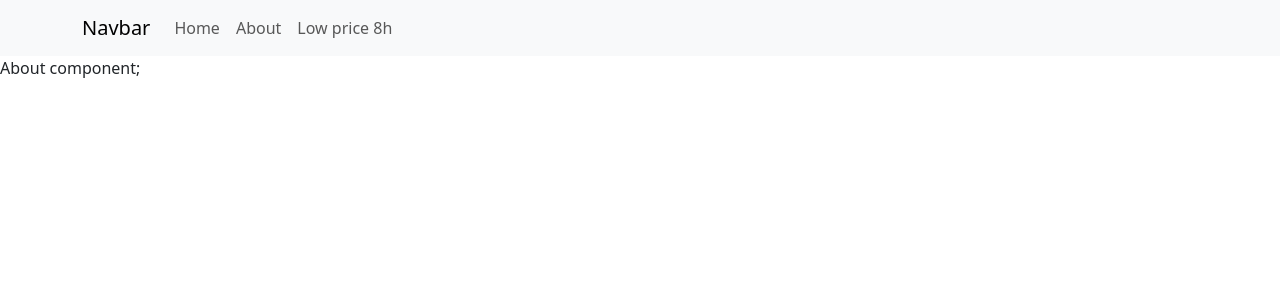
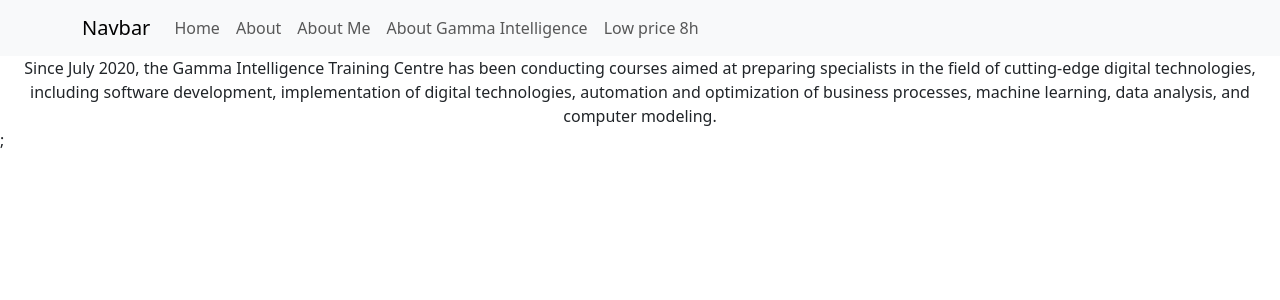
Before and after one commit to TatianaSambueva/Elektrikell, a React (Create React App) app: page /about/gamma in a window 1280 px wide. Shown: the top 300 px of the page. Built offline with nearby package versions, Linux system fonts and the light colour scheme.

Commit message:
infro about project, me and gamma. Links added.

```diff
--- a/src/About/About.jsx
+++ b/src/About/About.jsx
@@ -1,11 +1,15 @@
 import { useEffect } from "react";
-import { useLocation, useParams, useNavigate } from "react-router-dom";
+import { useParams, useNavigate } from "react-router-dom";
 
 
 function About() {
-    const location = useLocation();
+
     const params = useParams();
     const navigate = useNavigate();
+
+    const textCentered = {
+        textAlign: 'center'
+    };
 
 
     console.log('params', params);
@@ -14,7 +18,16 @@ function About() {
         if (params.id === "999") navigate("/");
     }, [params, navigate]);
 
-    return <>About component</>;
+    return <>
+        <div style={textCentered}>
+            This is my first react project.<br></br>
+            Here you can look for electricity prices and find the cheapest price for you.<br></br>
+            We used the following: react-bootstrap, lodash, API requests, recharts, react (useCallback, useEffect, useParams, useState, useMemo), react-router-dom (useLocation, useParams, useNavigate)
+        </div>
+
+
+
+    </>;
 }
 
 export default About;
--- /dev/null
+++ b/src/About/AboutMeAndGamma.jsx
@@ -0,0 +1,37 @@
+import React from 'react';
+
+function AboutMeAndGamma(props) {
+    const { info } = props;
+
+    const textCentered = {
+        textAlign: 'center'
+    };
+
+    const infoAboutMe = (
+        <div style={textCentered}>
+            My name is Tatiana. <br></br>
+            I study front-end development.
+        </div>
+    );
+
+    const infoAboutGamma = (
+        <div style={textCentered}>
+            Since July 2020, the Gamma Intelligence Training Centre has been conducting courses aimed at preparing specialists in the field of cutting-edge digital technologies, including software development, implementation of digital technologies, automation and optimization of business processes, machine learning, data analysis, and computer modeling.
+        </div>
+    );
+
+    let infoToShow;
+    if (info === 'me') {
+        infoToShow = infoAboutMe;
+    } else if (info === 'gamma') {
+        infoToShow = infoAboutGamma;
+    }
+
+    return (
+        <div>
+            {infoToShow}
+        </div>
+    );
+};
+
+export default AboutMeAndGamma;
--- a/src/App.jsx
+++ b/src/App.jsx
@@ -2,6 +2,7 @@ import { Routes, Route } from "react-router-dom";
 import ElectricPrice from "./ElectricPrice.";
 import About from "./About";
 import Navigation from "./Navigation";
+import AboutMeAndGamma from "./About/AboutMeAndGamma";
 
 function App() {
     return (
@@ -11,10 +12,10 @@ function App() {
                 <Route path="/" element={<ElectricPrice />}>
                     <Route path="lowprice/:hours" element={<ElectricPrice />} />
                 </Route>
-                <Route path="/about" element={<About />}>
-                    <Route path=":id" element={<About />} />
-                    <Route path=":id/:name" element={<About />} />
-                </Route>
+                <Route path="/about" element={<About />} />
+                <Route path="/about/me" element={<AboutMeAndGamma info="me" />} />
+                <Route path="/about/gamma" element={<AboutMeAndGamma info="gamma" />} />
+
 
                 <Route path="*" element={<h1>404</h1>} />
             </Routes>;
--- a/src/Navigation.jsx
+++ b/src/Navigation.jsx
@@ -11,6 +11,8 @@ function Navigation() {
                 <Nav className="me-auto">
                     <Link to="/" className="nav-link">Home</Link>
                     <Link to="/about" className="nav-link">About</Link>
+                    <Link to="/about/me" className="nav-link">About Me</Link>
+                    <Link to="/about/gamma" className="nav-link">About Gamma Intelligence</Link>
                     <Link to="lowprice/8" className="nav-link">Low price 8h</Link>
                 </Nav>
             </Container>
```
